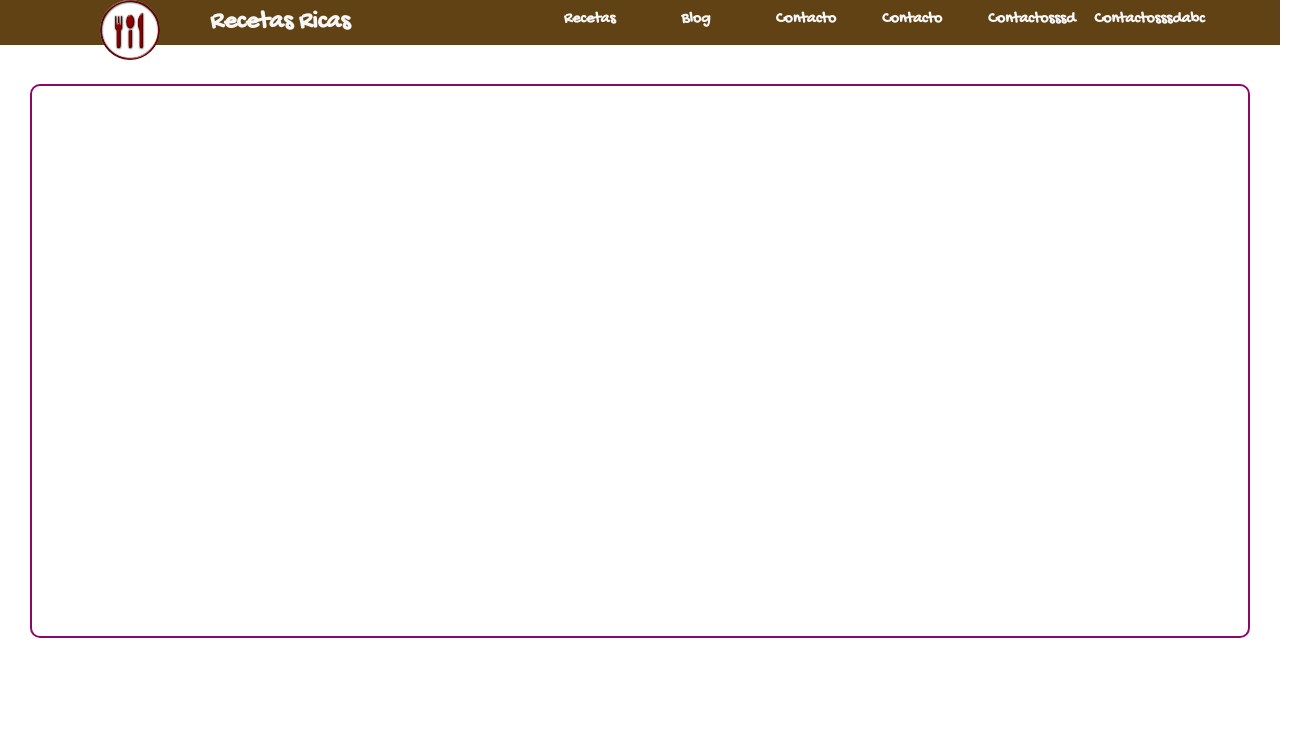
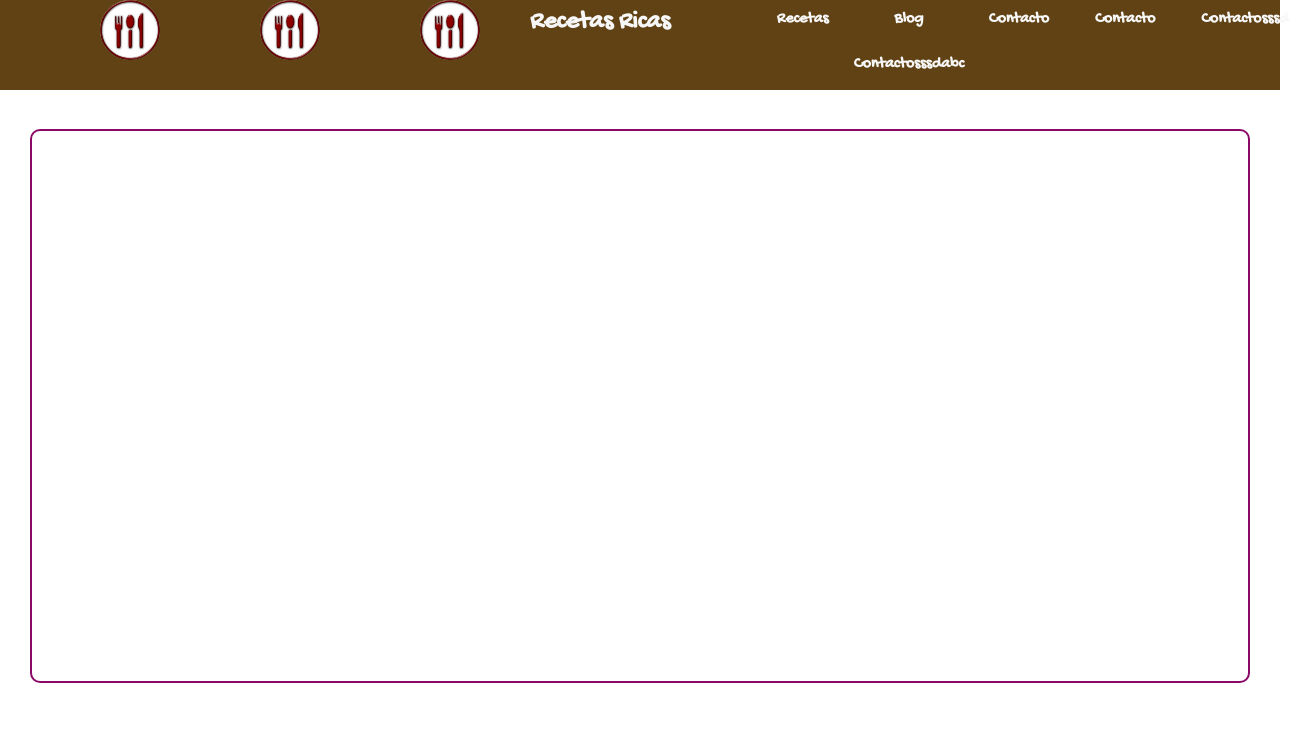
Before and after one commit to angeluc/repositorio-prueba, a plain HTML site: page index.html in a window 1280 px wide. Shown: the top 755 px of the page, 1313 px wide, since content can reach past the window. Drawn offline with nearby package versions, Linux system fonts and the light colour scheme.

Commit message:
figure adds

```diff
--- a/index.html
+++ b/index.html
@@ -14,6 +14,10 @@
 <body>
 	<header>
 
+		<figure><img src="imagenes/logo.jpg" alt="xyz">
+		</figure>
+		<figure><img src="imagenes/logo.jpg" alt="xyz">
+		</figure>
 		<figure><img src="imagenes/logo.jpg" alt="xyz">
 		</figure>
 
```
Also changed, not shown: 1 other file.
